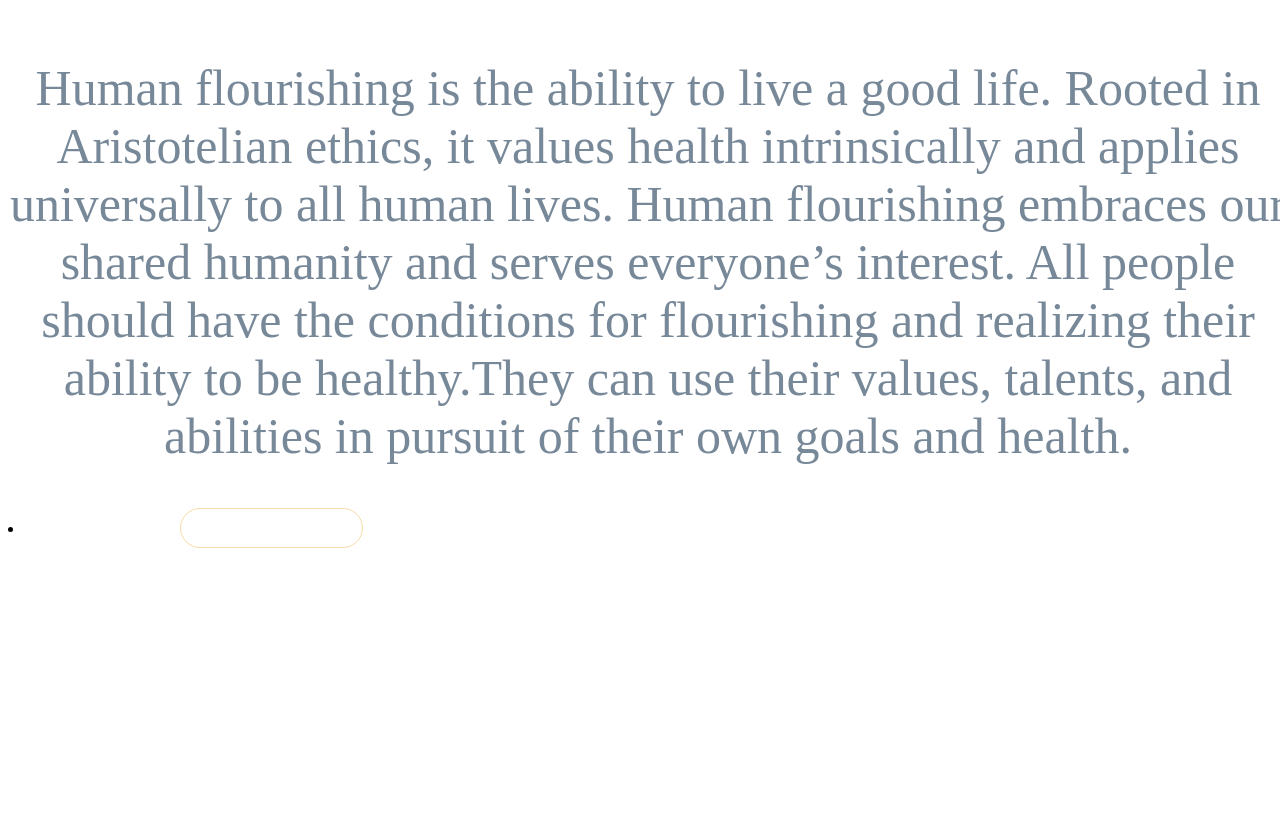
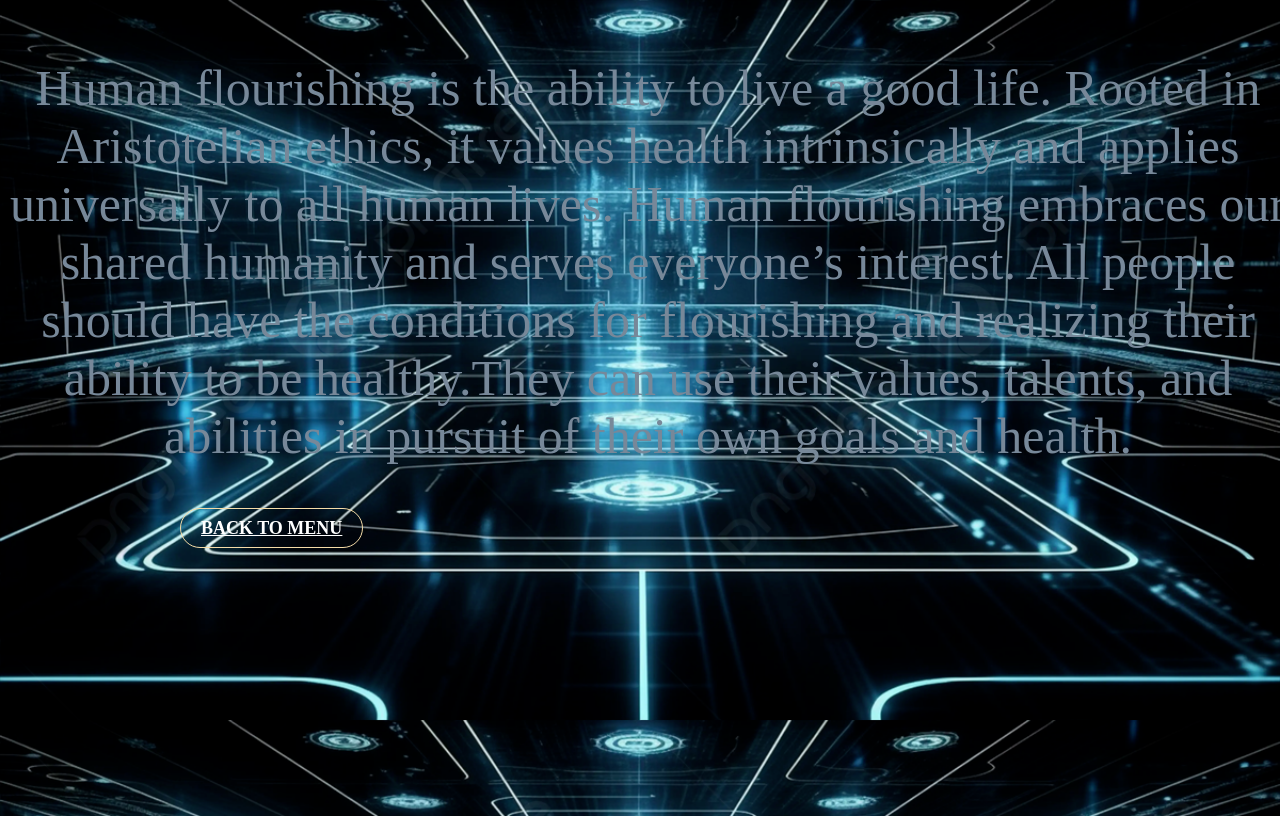
Before and after one commit to leramea2006/Ethical_Dilemmas, a plain HTML site: page humanflourishing.html in a window 1280 px wide. Drawn offline with Linux system fonts and the light colour scheme.

Commit message:
Update humanflourishing.html

```diff
--- a/humanflourishing.html
+++ b/humanflourishing.html
@@ -10,7 +10,7 @@ body{
     height: 100%;
     width: 100%;
     min-height: 100vh;
-    background-image: url (file:///C:/Users/Admin/Desktop/f/25426.jpg);
+    background-image: url(4.jpg);
     background-size: 100%;
     background-repeat: no repeat;
 }
```
